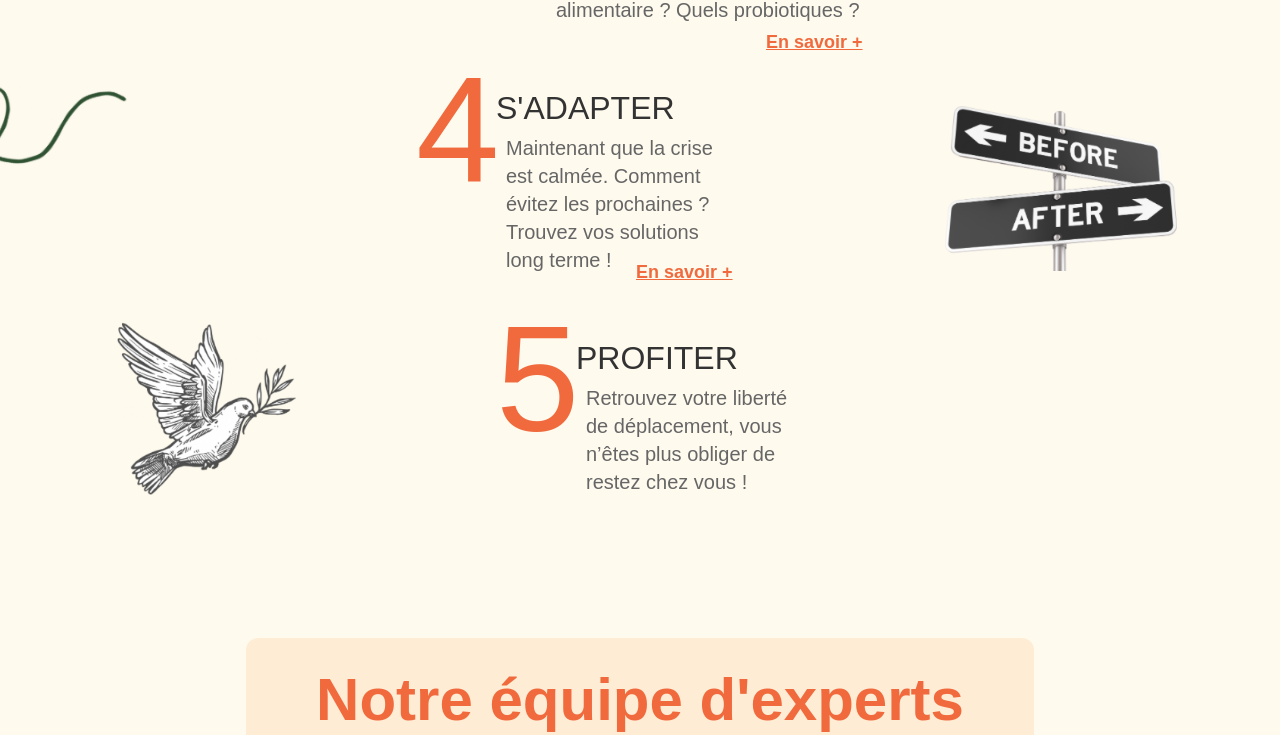
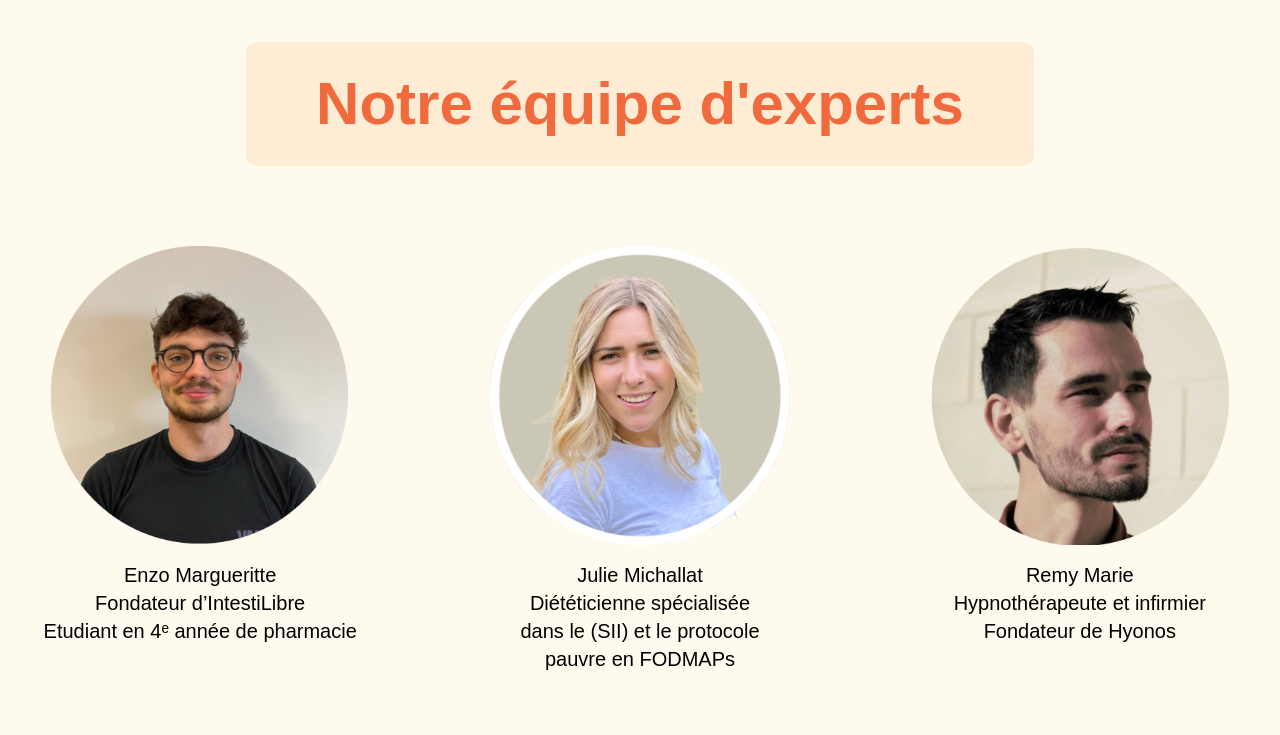
Before and after one commit to leonard-rbch/Intestilibre, a Next.js app: page / in a window 1280 px wide. Shown: the part 3829-4564 px from the top of the page. Built offline with nearby package versions, Linux system fonts and the light colour scheme; a web font is replaced by a local one.

Commit message:
Mise à jour du code avant déploiement

```diff
--- a/app/globals.css
+++ b/app/globals.css
@@ -27,7 +27,13 @@ body {
 
 
 [id] {
-  scroll-margin-top: 170px; /* adapte la valeur à la hauteur de ton header */
+  scroll-margin-top: 100px; /* adapte la valeur à la hauteur de ton header */
+}
+
+@media (min-width: 1024px) {
+  [id] {
+    scroll-margin-top: 170px; /* desktop */
+  }
 }
 
 html {
--- a/app/legal/page.tsx
+++ b/app/legal/page.tsx
@@ -7,11 +7,14 @@ import Footer from "@/components/Footer";
 const LegalPage = () => {
   // Fonction scroll vers la section principale (Header)
   const scrollToSection = (sectionId: string) => {
+    const headerOffset = window.innerWidth >= 1024 ? 170 : 100; // desktop / mobile
     const element = document.getElementById(sectionId);
-    if (element) {
-      element.scrollIntoView({ behavior: "smooth" });
-    }
+    if (!element) return;
+
+    const y = element.getBoundingClientRect().top + window.pageYOffset - headerOffset;
+    window.scrollTo({ top: y, behavior: "smooth" });
   };
+
 
   return (
     <div className="relative bg-[#fefaee]">
--- a/app/page.tsx
+++ b/app/page.tsx
@@ -170,7 +170,7 @@ export default function Home() {
         <section
           id="presentation"
           className="
-            relative py-5 bg-[#ebdfc8]
+            relative py-5 pb-12 bg-[#ebdfc8]
             lg:py-20 lg:pb-40 lg:mt-75"
         >
           <div className="lg:container lg:mx-auto lg:px-4 lg:flex lg:flex-col lg:items-center lg:gap-12">
@@ -193,7 +193,6 @@ export default function Home() {
               />
             </div>
 
-            {/* Texte en dessous */}
             <p
               className={`${shrikhand.className} font-alice font-bold text-center text-[20px] max-w-[350px] lg:text-[50px] lg:max-w-full`}
               style={{
@@ -201,10 +200,11 @@ export default function Home() {
                 lineHeight: "1.4",
               }}
             >
-              Vous n’êtes plus seul et nous vous le montrons :
+              Vous n’êtes plus seul et nous vous le montrons
             </p>
 
-            {/* Vidéo */}
+{/*
+
             <div id="video-youtube" className="lg:mt-12 lg:w-full lg:flex lg:justify-center">
               <div
                 className="lg:bg-gray-300 lg:flex lg:items-center lg:justify-center lg:rounded-lg lg:shadow-lg"
@@ -216,6 +216,7 @@ export default function Home() {
                 🎬 Ici viendra la vidéo
               </div>
             </div>
+*/}
           </div>
 
           {/* Vague de transition */}
@@ -351,6 +352,7 @@ export default function Home() {
                 >
                   Non ce n’est pas <br /> dans votre tête, allez <br /> voir votre médecin.
                 </div>
+{/*
                 <a
                   href="#video-youtube"
                   className="absolute lg:bottom-0 lg:right-0 font-bold underline cursor-pointer z-10 top-[100px] left-[160px] text-[15px] lg:top-[180px] lg:left-[310px] lg:text-[18px]"
@@ -358,6 +360,7 @@ export default function Home() {
                 >
                   En savoir +
                 </a>
+*/}
               </div>
 
               {/* Zone 2 */}
@@ -541,7 +544,8 @@ export default function Home() {
                 style={{height: "auto", objectFit: "cover" }}
               />
               <p className="mt-4 text-center text-[12px] lg:text-xl" style={{ color: "#000000" }}>
-                Nom de l’expert 2
+                Julie Michallat <br/>
+                Diététicienne spécialisée <br/> dans le (SII) et le protocole <br/> pauvre en FODMAPs
               </p>
             </div>
 
@@ -554,7 +558,9 @@ export default function Home() {
                 style={{height: "auto", objectFit: "cover" }}
               />
               <p className="mt-4 text-center text-[12px] lg:text-xl" style={{ color: "#000000" }}>
-                Nom de l’expert 3
+                Remy Marie <br/>
+                Hypnothérapeute et infirmier <br/>
+                Fondateur de Hyonos
               </p>
             </div>
 
@@ -580,7 +586,8 @@ export default function Home() {
                 style={{height: "auto", objectFit: "cover" }}
               />
               <p className="mt-4 text-center text-[12px] lg:text-xl" style={{ color: "#000000" }}>
-                Nom de l’expert 5
+               Elsa Dupont <br/>
+               Professeure de yoga certifiée <br/> “Yoga Alliance Internationale”
               </p>
             </div>
 
@@ -898,7 +905,7 @@ export default function Home() {
 
             {/* Bouton */}
             <div className="flex justify-center mt-8 lg:mt-16">
-              <a href="https://intestilibre.systeme.io/ae28d126" target="_blank" rel="noopener noreferrer">
+              <a href="https://intestilibre.systeme.io/moduleoffert" target="_blank" rel="noopener noreferrer">
                 <button
                   className="lg:absolute px-3 py-1 lg:px-6 lg:py-2 rounded-full lg:text-[30px] lg:transition-transform lg:duration-200 hover:scale-105 hover:shadow-lg cursor-pointer"
                   style={{
--- a/components/Footer.tsx
+++ b/components/Footer.tsx
@@ -8,6 +8,8 @@ export default function Footer() {
   const pathname = usePathname();
 
   const scrollToSection = (sectionId: string) => {
+    const headerOffset = window.innerWidth >= 1024 ? 170 : 100; // desktop / mobile
+
     if (pathname !== "/") {
       // Redirection vers la page d'accueil avec l'ancre
       router.push("/#" + sectionId);
@@ -15,8 +17,7 @@ export default function Footer() {
       // Scroll smooth sur la page actuelle avec décalage
       const element = document.getElementById(sectionId);
       if (element) {
-        const yOffset = -170; // Décalage pour le header
-        const y = element.getBoundingClientRect().top + window.pageYOffset + yOffset;
+        const y = element.getBoundingClientRect().top + window.pageYOffset - headerOffset;
         window.scrollTo({ top: y, behavior: "smooth" });
       }
     }
--- a/components/Header.tsx
+++ b/components/Header.tsx
@@ -12,7 +12,7 @@ const Header: React.FC = () => {
   const [mobileMenuOpen, setMobileMenuOpen] = useState(false);
 
   const scrollToSection = (sectionId: string) => {
-    const headerOffset = 170;
+    const headerOffset = window.innerWidth >= 1024 ? 170 : 100;
     if (pathname !== "/") {
       router.push("/#" + sectionId);
       setTimeout(() => {
```
Also changed, not shown: public/images/illustration_expert5.png (added).
